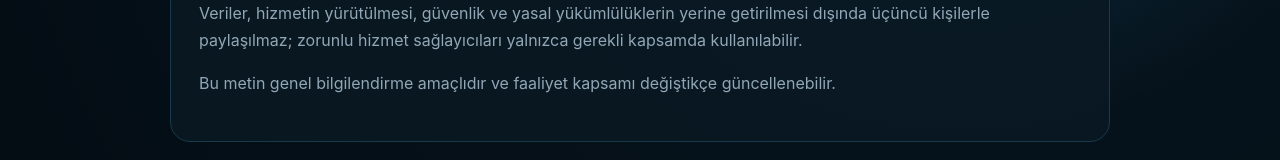
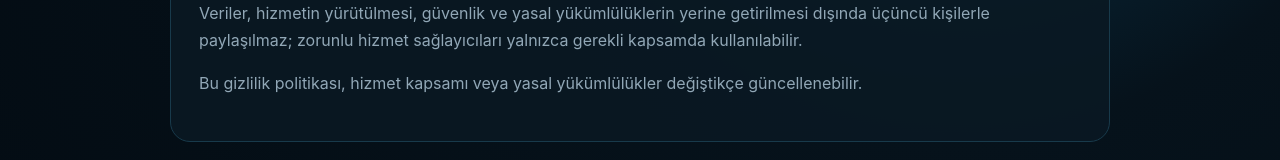
Before and after one commit to mehmetozan-5858/ai-visibility, a Next.js app: page /gizlilik in a window 1280 px wide. Shown: the part 315-475 px from the top of the page. Built offline with nearby package versions, Linux system fonts and the light colour scheme.

Commit message:
Finalize privacy policy wording

```diff
--- a/app/gizlilik/page.js
+++ b/app/gizlilik/page.js
@@ -4,5 +4,5 @@ export default function Page(){return <PublicPage title="Gizlilik Politikası">
   <p>AI Visibility, hizmetin sunulması için gerekli olan iletişim, müşteri, tarama ve ödeme durum bilgilerini yalnızca hizmetin yürütülmesi amacıyla işler.</p>
   <p>Kart bilgileri AI Visibility sunucularında tutulmaz; kartlı ödeme kullanıldığında ödeme sağlayıcısının güvenli ödeme ekranı kullanılır. Erişim anahtarları ve şifreler kaynak kodda açık olarak saklanmaz.</p>
   <p>Veriler, hizmetin yürütülmesi, güvenlik ve yasal yükümlülüklerin yerine getirilmesi dışında üçüncü kişilerle paylaşılmaz; zorunlu hizmet sağlayıcıları yalnızca gerekli kapsamda kullanılabilir.</p>
-  <p>Bu metin genel bilgilendirme amaçlıdır ve faaliyet kapsamı değiştikçe güncellenebilir.</p>
+  <p>Bu gizlilik politikası, hizmet kapsamı veya yasal yükümlülükler değiştikçe güncellenebilir.</p>
 </PublicPage>}
```
